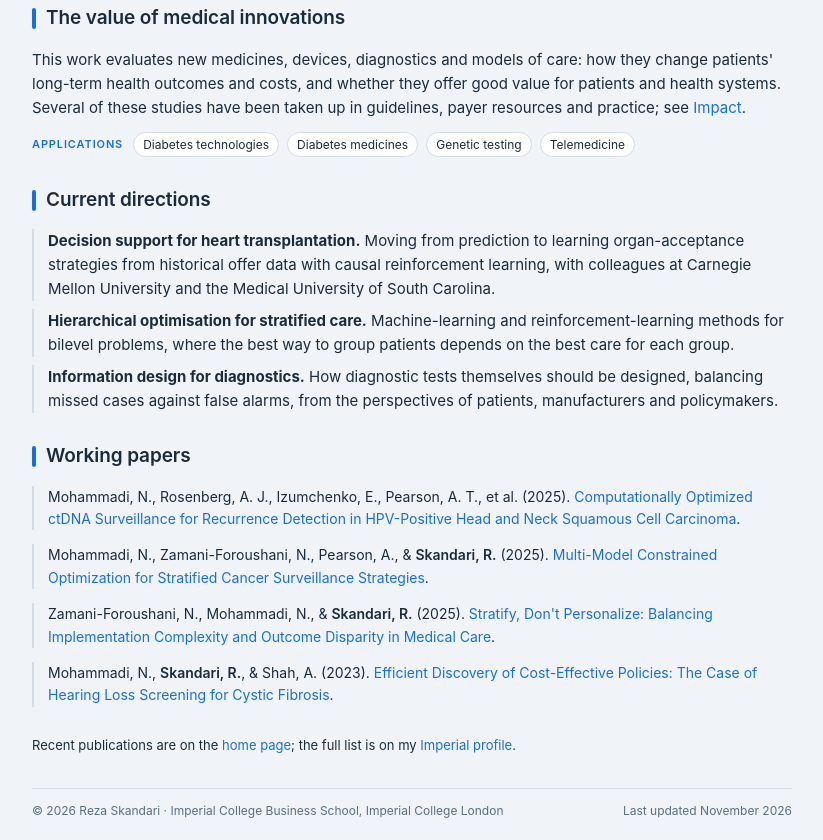
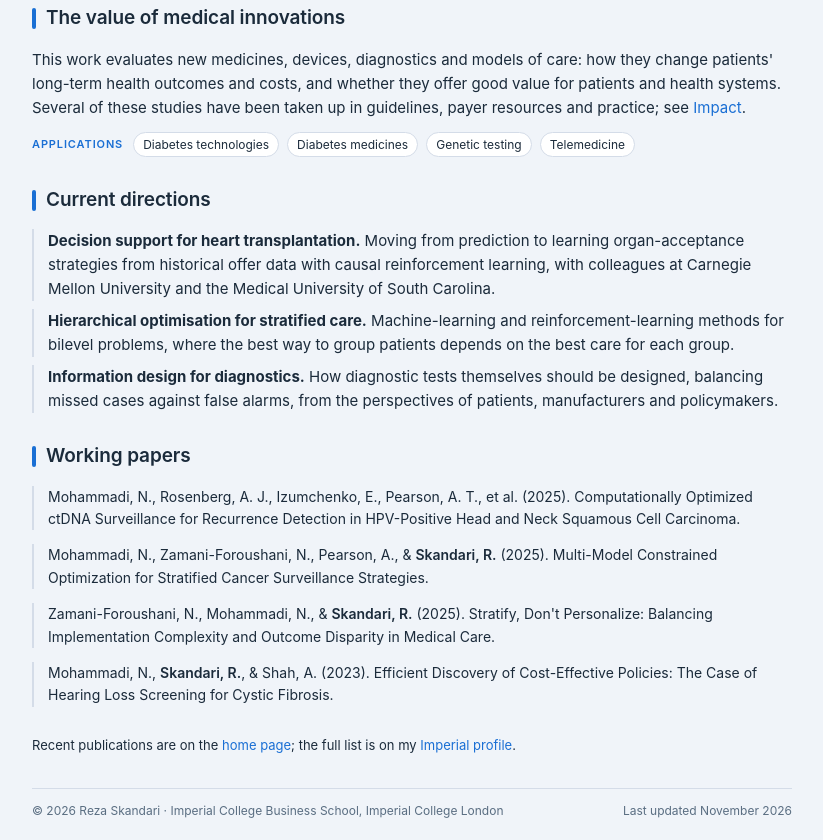
Before and after one commit to reza-skandari/reza-skandari.github.io, a plain HTML site: page docs/research.html in a window 1280 px wide. Shown: the part 844-1684 px from the top of the page, without its empty margins (228-1051 px from the left). Drawn offline with Linux system fonts and the light colour scheme.

Commit message:
Working papers: no links
Co-Authored-By: Claude Opus 5.5 <noreply@anthropic.com>

```diff
--- a/docs/research.html
+++ b/docs/research.html
@@ -73,10 +73,10 @@
 <section>
 <h2>Working papers</h2>
 <ol class="pubs">
-<li>Mohammadi, N., Rosenberg, A. J., Izumchenko, E., Pearson, A. T., et al. (2025). <span class="pub-title"><a href="https://doi.org/10.1101/2025.01.07.25320131">Computationally Optimized ctDNA Surveillance for Recurrence Detection in HPV-Positive Head and Neck Squamous Cell Carcinoma</a>.</span></li>
-<li>Mohammadi, N., Zamani-Foroushani, N., Pearson, A., & <span class="me">Skandari, R.</span> (2025). <span class="pub-title"><a href="https://papers.ssrn.com/sol3/papers.cfm?abstract_id=5383166">Multi-Model Constrained Optimization for Stratified Cancer Surveillance Strategies</a>.</span></li>
-<li>Zamani-Foroushani, N., Mohammadi, N., & <span class="me">Skandari, R.</span> (2025). <span class="pub-title"><a href="https://papers.ssrn.com/sol3/papers.cfm?abstract_id=5388447">Stratify, Don't Personalize: Balancing Implementation Complexity and Outcome Disparity in Medical Care</a>.</span></li>
-<li>Mohammadi, N., <span class="me">Skandari, R.</span>, & Shah, A. (2023). <span class="pub-title"><a href="https://papers.ssrn.com/sol3/papers.cfm?abstract_id=4338022">Efficient Discovery of Cost-Effective Policies: The Case of Hearing Loss Screening for Cystic Fibrosis</a>.</span></li>
+<li>Mohammadi, N., Rosenberg, A. J., Izumchenko, E., Pearson, A. T., et al. (2025). <span class="pub-title">Computationally Optimized ctDNA Surveillance for Recurrence Detection in HPV-Positive Head and Neck Squamous Cell Carcinoma.</span></li>
+<li>Mohammadi, N., Zamani-Foroushani, N., Pearson, A., & <span class="me">Skandari, R.</span> (2025). <span class="pub-title">Multi-Model Constrained Optimization for Stratified Cancer Surveillance Strategies.</span></li>
+<li>Zamani-Foroushani, N., Mohammadi, N., & <span class="me">Skandari, R.</span> (2025). <span class="pub-title">Stratify, Don't Personalize: Balancing Implementation Complexity and Outcome Disparity in Medical Care.</span></li>
+<li>Mohammadi, N., <span class="me">Skandari, R.</span>, & Shah, A. (2023). <span class="pub-title">Efficient Discovery of Cost-Effective Policies: The Case of Hearing Loss Screening for Cystic Fibrosis.</span></li>
 </ol>
 </section>
 
```
Also changed, not shown: 1 other file.
